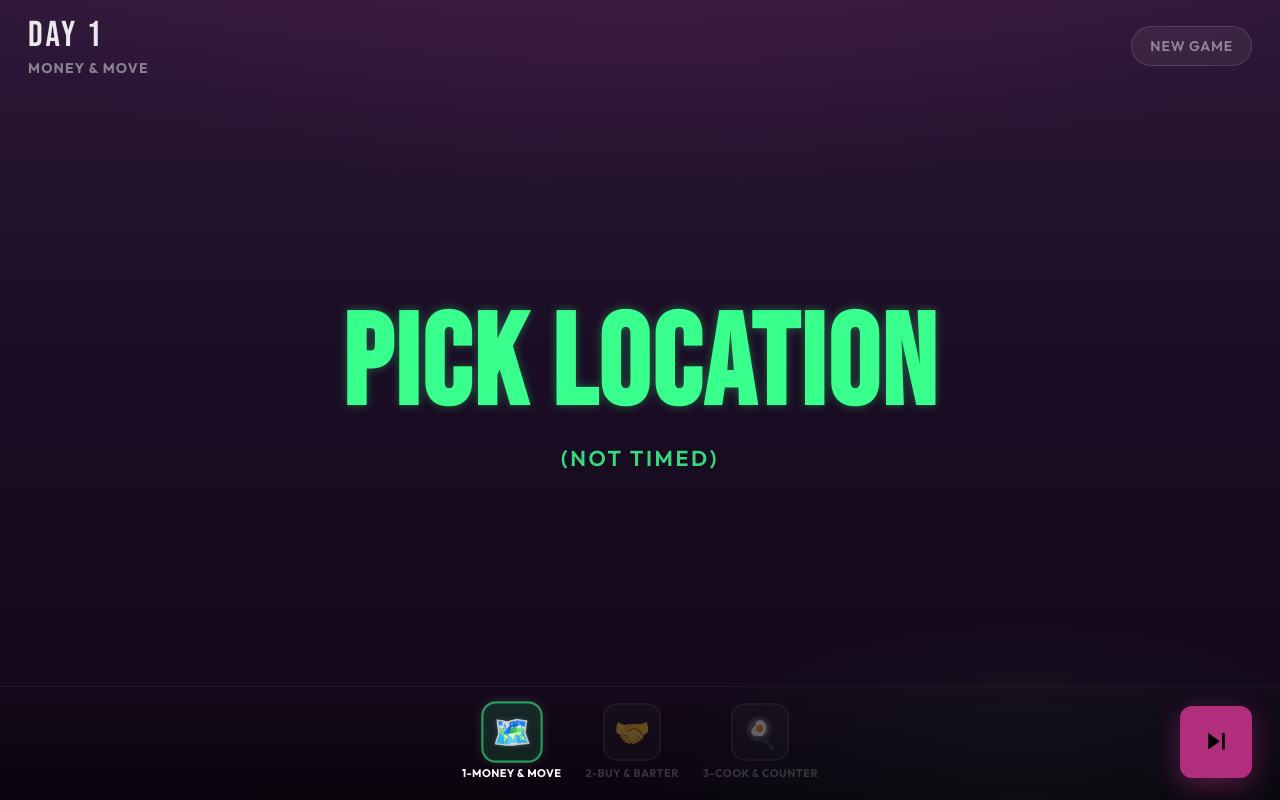
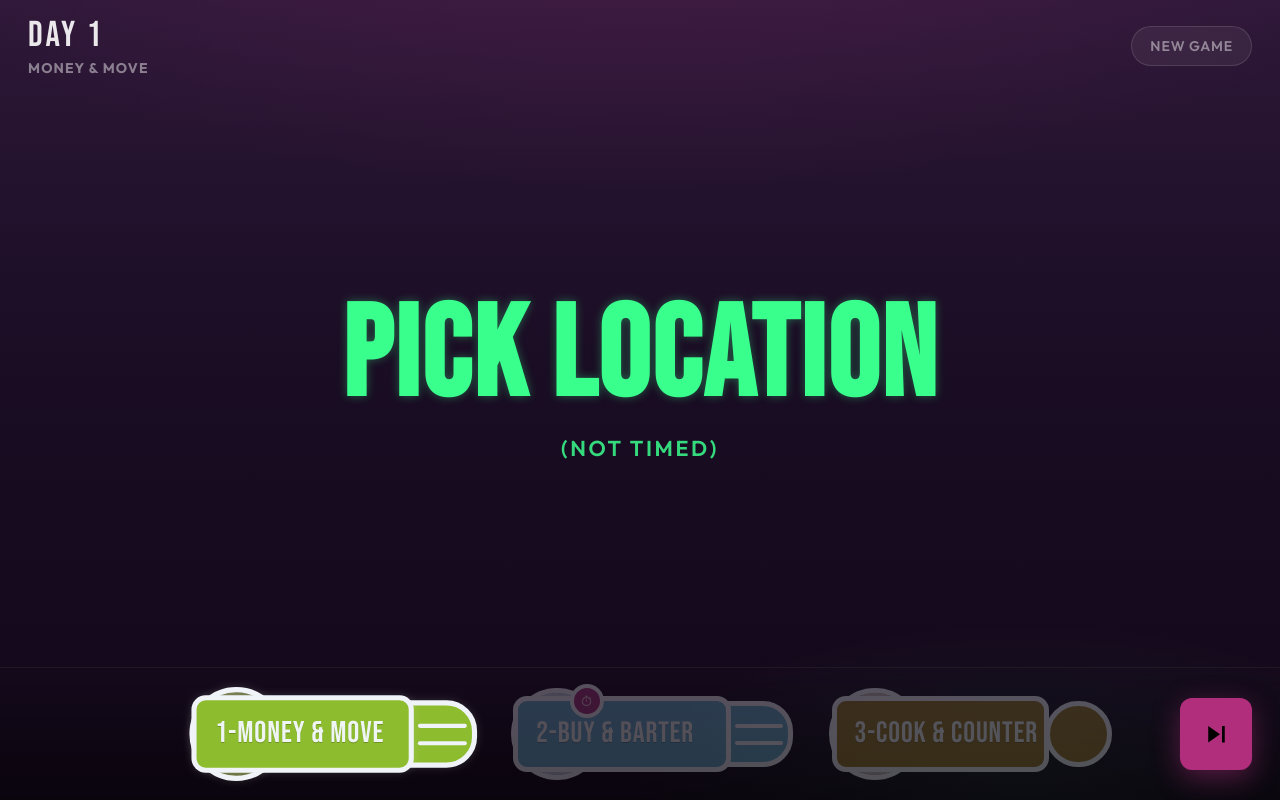
Before and after one commit to adlynheng/rr-timer, a React (Vite) app: page / in a window 1280 px wide. Both pictures are taken after a click on the button "START TIMER". Built offline with nearby package versions, Linux system fonts and the light colour scheme.

Commit message:
Change styling of stage tabs.

```diff
--- a/src/App.css
+++ b/src/App.css
@@ -336,7 +336,7 @@
   grid-template-columns: 1fr auto 1fr;
   align-items: center;
   column-gap: clamp(12px, 2vw, 20px);
-  padding: clamp(12px, 2vh, 18px) clamp(14px, 3vw, 28px) clamp(14px, 2.5vh, 22px);
+  padding: clamp(28px, 2vh, 18px) clamp(14px, 3vw, 28px) clamp(28px, 2.5vh, 22px);
   background: linear-gradient(180deg, transparent, rgba(0, 0, 0, 0.45));
   border-top: 1px solid rgba(255, 255, 255, 0.08);
 }
@@ -353,86 +353,122 @@
 }
 
 .stage-tab {
-  display: flex;
-  flex-direction: column;
+  position: relative;
+  display: inline-flex;
   align-items: center;
-  gap: 6px;
-  flex: 0 1 auto;
-  max-width: 160px;
-  opacity: 0.35;
-  transition: opacity 0.2s ease;
+  justify-content: flex-start;
+  width: clamp(220px, 23vw, 310px);
+  height: clamp(54px, 7.2vw, 76px);
+  opacity: 0.3;
+  filter: saturate(0.88);
+  transform-origin: center;
+  transition: opacity 0.2s ease, transform 0.2s ease, filter 0.2s ease;
 }
 
 .stage-tab--active {
   opacity: 1;
+  transform: scale(1.02);
+  filter: saturate(1);
 }
 
-.stage-tab__glyph {
+.stage-tab__disc {
+  position: absolute;
+  left: clamp(46px, 5vw, 68px);
+  top: 50%;
+  width: clamp(64px, 7.5vw, 92px);
+  height: clamp(64px, 7.5vw, 92px);
+  border-radius: 50%;
+  transform: translate(-50%, -50%);
+  background: radial-gradient(circle at 30% 30%, rgba(255, 255, 255, 0.14), transparent 56%),
+    var(--stage-circle);
+  border: 5px solid #f0f3f8;
+  box-shadow: inset 0 0 0 4px rgba(255, 255, 255, 0.65);
+}
+
+.stage-tab__bar {
+  position: relative;
+  z-index: 1;
+  margin-left: clamp(16px, 1.6vw, 24px);
+  width: clamp(168px, 17vw, 236px);
+  height: 100%;
+  border-radius: 14px;
+  background: var(--stage-bar);
+  border: 5px solid #f0f3f8;
   display: flex;
   align-items: center;
-  justify-content: center;
-  width: clamp(44px, 8vw, 58px);
-  height: clamp(44px, 8vw, 58px);
-  border-radius: 14px;
-  background: rgba(255, 255, 255, 0.06);
-  border: 2px solid rgba(255, 255, 255, 0.12);
-  transition:
-    transform 0.2s ease,
-    box-shadow 0.2s ease,
-    border-color 0.2s ease,
-    background 0.2s ease;
+  padding: 0 clamp(12px, 1.4vw, 18px);
 }
 
-.stage-tab__glyph-emoji {
-  font-size: clamp(1.35rem, 4.2vw, 1.85rem);
+.stage-tab__text {
+  font-family: 'Bebas Neue', sans-serif;
+  font-size: clamp(1.28rem, 2.3vw, 2rem);
+  letter-spacing: 0.03em;
+  text-transform: uppercase;
   line-height: 1;
-  filter: saturate(0.85);
+  color: #eef5f2;
+  text-shadow: 0 1px 0 rgba(0, 0, 0, 0.22);
+  white-space: nowrap;
 }
 
-.stage-tab__glyph--active {
-  transform: scale(1.06);
+.stage-tab__utensil {
+  position: absolute;
+  right: clamp(-6px, -0.5vw, -2px);
+  top: 50%;
+  transform: translateY(-50%);
+  height: calc(100% - 10px);
+  border: 5px solid #f0f3f8;
+  background: var(--stage-bar);
 }
 
-.stage-tab__glyph[data-stage='0'].stage-tab__glyph--active {
-  background: rgba(57, 255, 141, 0.12);
-  border-color: rgba(57, 255, 141, 0.55);
-  box-shadow:
-    0 0 20px rgba(57, 255, 141, 0.35),
-    inset 0 0 12px rgba(57, 255, 141, 0.08);
+.stage-tab__utensil--fork {
+  width: clamp(54px, 6vw, 82px);
+  border-radius: 0 30px 30px 0;
 }
 
-.stage-tab__glyph[data-stage='1'].stage-tab__glyph--active {
-  background: rgba(77, 184, 255, 0.14);
-  border-color: rgba(77, 184, 255, 0.6);
-  box-shadow:
-    0 0 20px rgba(77, 184, 255, 0.35),
-    inset 0 0 12px rgba(77, 184, 255, 0.08);
+.stage-tab__utensil--fork::before,
+.stage-tab__utensil--fork::after {
+  content: '';
+  position: absolute;
+  left: 20%;
+  width: 72%;
+  height: 4px;
+  border-radius: 999px;
+  background: #f0f3f8;
 }
 
-.stage-tab__glyph[data-stage='2'].stage-tab__glyph--active {
-  background: rgba(255, 201, 61, 0.12);
-  border-color: rgba(255, 201, 61, 0.55);
-  box-shadow:
-    0 0 20px rgba(255, 201, 61, 0.32),
-    inset 0 0 12px rgba(255, 201, 61, 0.08);
+.stage-tab__utensil--fork::before {
+  top: 32%;
 }
 
-.stage-tab--active .stage-tab__glyph-emoji {
-  filter: saturate(1.15) drop-shadow(0 0 6px rgba(255, 255, 255, 0.35));
+.stage-tab__utensil--fork::after {
+  top: 62%;
 }
 
-.stage-tab__label {
-  font-size: clamp(9px, 1.5vw, 11px);
-  font-weight: 700;
-  letter-spacing: 0.04em;
-  text-align: center;
-  line-height: 1.15;
-  color: rgba(255, 255, 255, 0.5);
-  text-transform: uppercase;
+.stage-tab__utensil--spoon {
+  width: clamp(50px, 5.2vw, 70px);
+  border-radius: 999px;
 }
 
-.stage-tab--active .stage-tab__label {
-  color: #fff;
+.stage-tab__timer-badge {
+  position: absolute;
+  z-index: 2;
+  left: clamp(56px, 6vw, 80px);
+  top: clamp(-12px, -1.2vw, -8px);
+  width: clamp(24px, 3vw, 34px);
+  height: clamp(24px, 3vw, 34px);
+  border-radius: 50%;
+  border: 4px solid #f0f3f8;
+  background: #b12f7f;
+  display: grid;
+  place-items: center;
+  font-size: clamp(0.8rem, 1.1vw, 1rem);
+  line-height: 1;
+}
+
+.stage-tab--active .stage-tab__bar,
+.stage-tab--active .stage-tab__utensil,
+.stage-tab--active .stage-tab__disc {
+  box-shadow: 0 0 12px rgba(255, 255, 255, 0.2);
 }
 
 .footer__next {
@@ -527,16 +563,10 @@
       0 1px 0 rgba(0, 0, 0, 0.35);
   }
 
-  .stage-tab__glyph[data-stage='0'].stage-tab__glyph--active,
-  .stage-tab__glyph[data-stage='1'].stage-tab__glyph--active,
-  .stage-tab__glyph[data-stage='2'].stage-tab__glyph--active {
-    box-shadow:
-      0 0 10px rgba(255, 255, 255, 0.12),
-      inset 0 0 8px rgba(255, 255, 255, 0.04);
-  }
-
-  .stage-tab--active .stage-tab__glyph-emoji {
-    filter: saturate(1.05) drop-shadow(0 0 2px rgba(255, 255, 255, 0.2));
+  .stage-tab--active .stage-tab__bar,
+  .stage-tab--active .stage-tab__utensil,
+  .stage-tab--active .stage-tab__disc {
+    box-shadow: 0 0 8px rgba(255, 255, 255, 0.14);
   }
 
   @keyframes timer-flash {
--- a/src/App.tsx
+++ b/src/App.tsx
@@ -1,4 +1,4 @@
-import { useCallback, useEffect, useRef, useState, type ReactNode } from 'react'
+import { useCallback, useEffect, useRef, useState, type CSSProperties, type ReactNode } from 'react'
 import { playTick, playTimeUp, primeAudioFromUserGesture, unlockAudio } from './audio'
 import './App.css'
 
@@ -11,23 +11,42 @@ const STAGES = [
 const BUY_SECONDS = 60
 const URGENT_THRESHOLD = 10
 
-const STAGE_GLYPHS: { emoji: string; label: string }[] = [
-  { emoji: '🗺️', label: 'Money and move' },
-  { emoji: '🤝', label: 'Buy and barter' },
-  { emoji: '🍳', label: 'Cook and counter' },
+const STAGE_THEME = [
+  { bar: '#8ebc2f', circle: '#67703d', utensil: 'fork' as const, badge: false },
+  { bar: '#5eb0cf', circle: '#446a9d', utensil: 'fork' as const, badge: true },
+  { bar: '#9a7918', circle: '#5d3f28', utensil: 'spoon' as const, badge: false },
 ]
 
-function StageGlyph({ stageId, active }: { stageId: number; active: boolean }) {
-  const g = STAGE_GLYPHS[stageId]
+function StageTab({
+  stageId,
+  label,
+  active,
+}: {
+  stageId: number
+  label: string
+  active: boolean
+}) {
+  const t = STAGE_THEME[stageId]
+  const stageNo = stageId + 1
   return (
-    <span
-      className={`stage-tab__glyph${active ? ' stage-tab__glyph--active' : ''}`}
+    <div
+      className={`stage-tab stage-tab--style-${stageId}${active ? ' stage-tab--active' : ''}`}
       data-stage={stageId}
-      title={g.label}
-      aria-hidden="true"
+      aria-current={active ? 'step' : undefined}
+      style={
+        {
+          '--stage-bar': t.bar,
+          '--stage-circle': t.circle,
+        } as CSSProperties
+      }
     >
-      <span className="stage-tab__glyph-emoji">{g.emoji}</span>
-    </span>
+      <span className="stage-tab__disc" aria-hidden="true" />
+      <span className="stage-tab__bar">
+        <span className="stage-tab__text">{`${stageNo}-${label}`}</span>
+      </span>
+      <span className={`stage-tab__utensil stage-tab__utensil--${t.utensil}`} aria-hidden="true" />
+      {t.badge ? <span className="stage-tab__timer-badge" aria-hidden="true">⏱</span> : null}
+    </div>
   )
 }
 
@@ -219,14 +238,7 @@ export default function App() {
             {STAGES.map((s, i) => {
               const active = i === stageIndex
               return (
-                <div
-                  key={s.id}
-                  className={`stage-tab${active ? ' stage-tab--active' : ''}`}
-                  aria-current={active ? 'step' : undefined}
-                >
-                  <StageGlyph stageId={i} active={active} />
-                  <span className="stage-tab__label">{s.footer}</span>
-                </div>
+                <StageTab key={s.id} stageId={i} label={s.short} active={active} />
               )
             })}
           </div>
```
Also changed, not shown: 4 other files (tests, documents, lock files or other folders).
